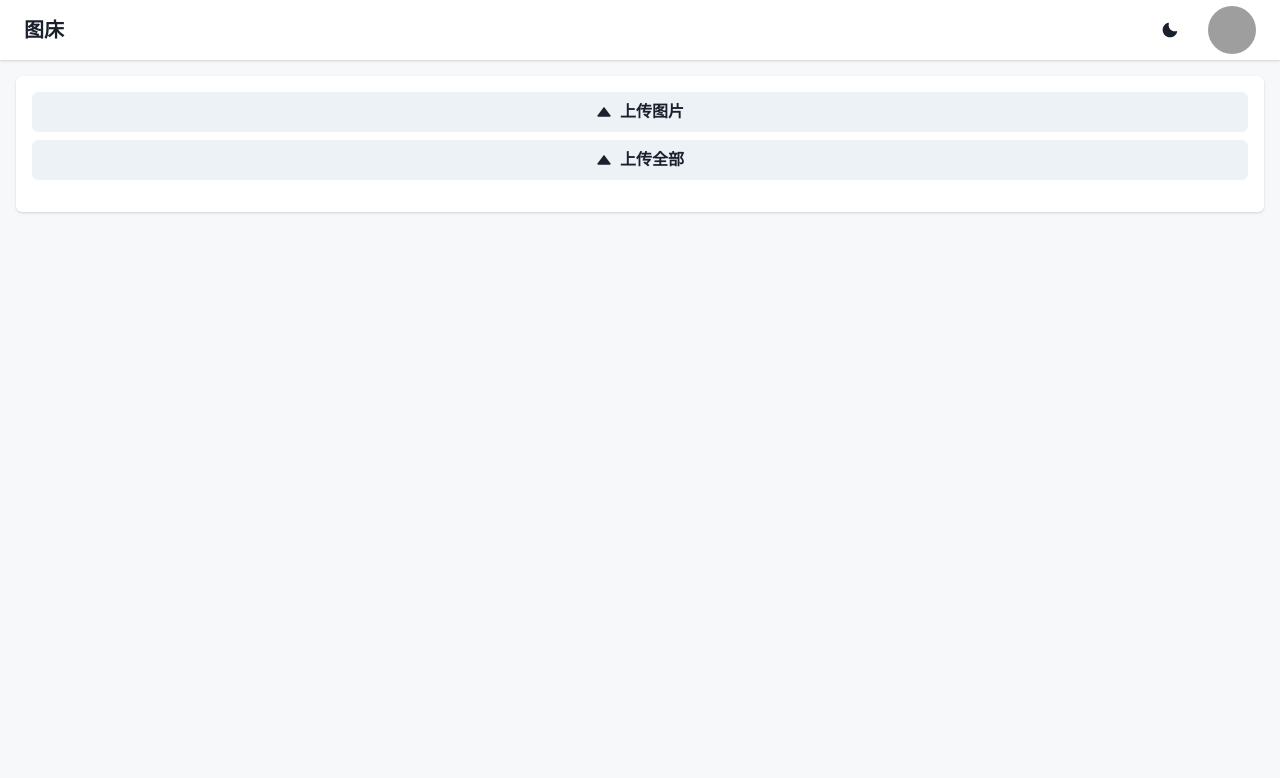
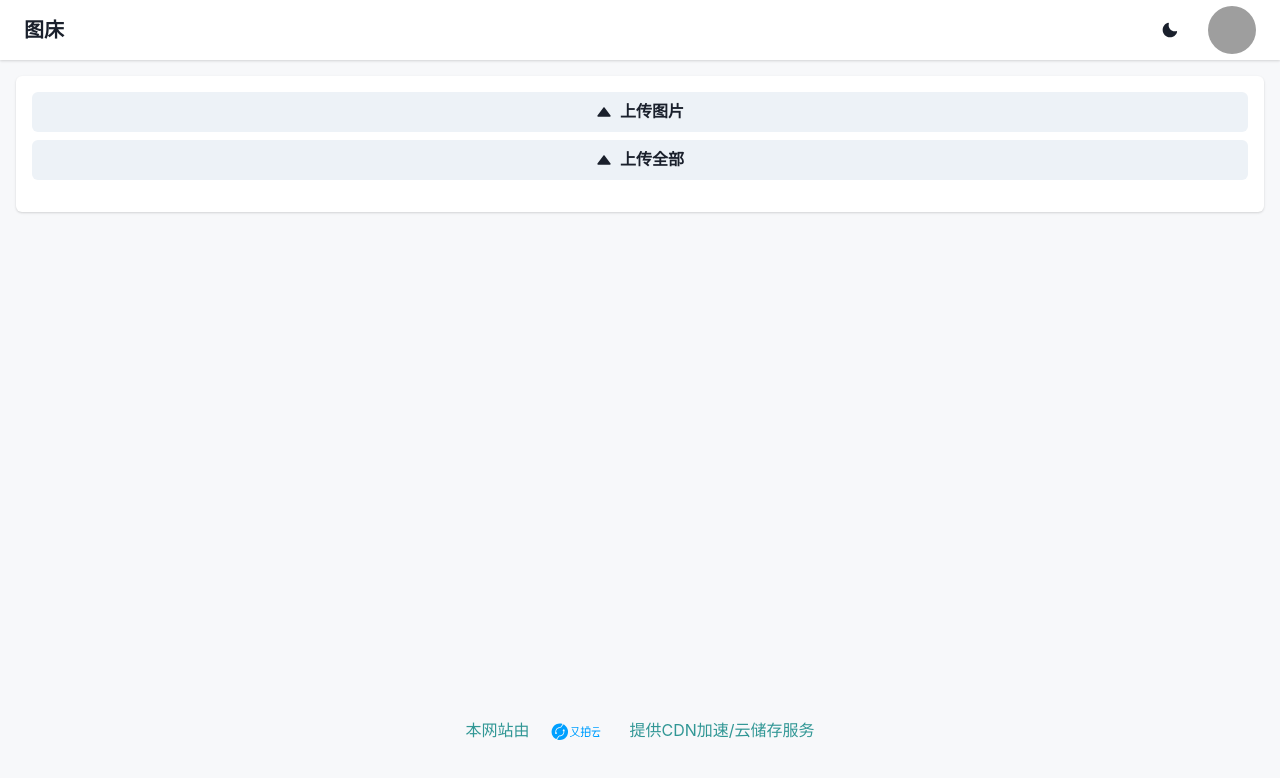
Before and after one commit to djwlx/wImg, a React (Vite) app: page / in a window 1280 px wide. Shown: the top 778 px of the page. Built offline with nearby package versions, Linux system fonts and the light colour scheme; grey boxes are pictures that could not be loaded.

Commit message:
feat: 又拍云联盟

```diff
--- a/src/pages/upload/index.tsx
+++ b/src/pages/upload/index.tsx
@@ -1,13 +1,31 @@
-import { FC } from "react";
-import FileUpload from "./FileUpload";
-import { Box, Card } from "@chakra-ui/react";
+import { FC } from 'react';
+import FileUpload from './FileUpload';
+import { Box, Card, Link } from '@chakra-ui/react';
+import Youpaiyun from '../../../public/又拍云_logo8.svg';
 
 const UploadPage: FC = () => {
   return (
-    <Box padding="16px 16px">
+    <Box padding="16px 16px" style={{ height: 'calc(100vh - 60px)', position: 'relative' }}>
       <Card padding="16px">
         <FileUpload />
       </Card>
+      <Link
+        color="teal.500"
+        style={{
+          position: 'absolute',
+          bottom: 10,
+          textAlign: 'center',
+          display: 'flex',
+          alignItems: 'center',
+          left: '50%',
+          transform: 'translateX(-50%)',
+        }}
+        href="https://www.upyun.com/?utm_source=lianmeng&utm_medium=referral"
+      >
+        <span>本网站由</span>
+        <img style={{ height: 100, marginTop: 20 }} src="../../../public/又拍云_logo8.svg"></img>
+        <span>提供CDN加速/云储存服务</span>
+      </Link>
     </Box>
   );
 };
```
Also changed, not shown: public/又拍云_logo8.svg (added), 1 other file (tests, documents, lock files or other folders).
